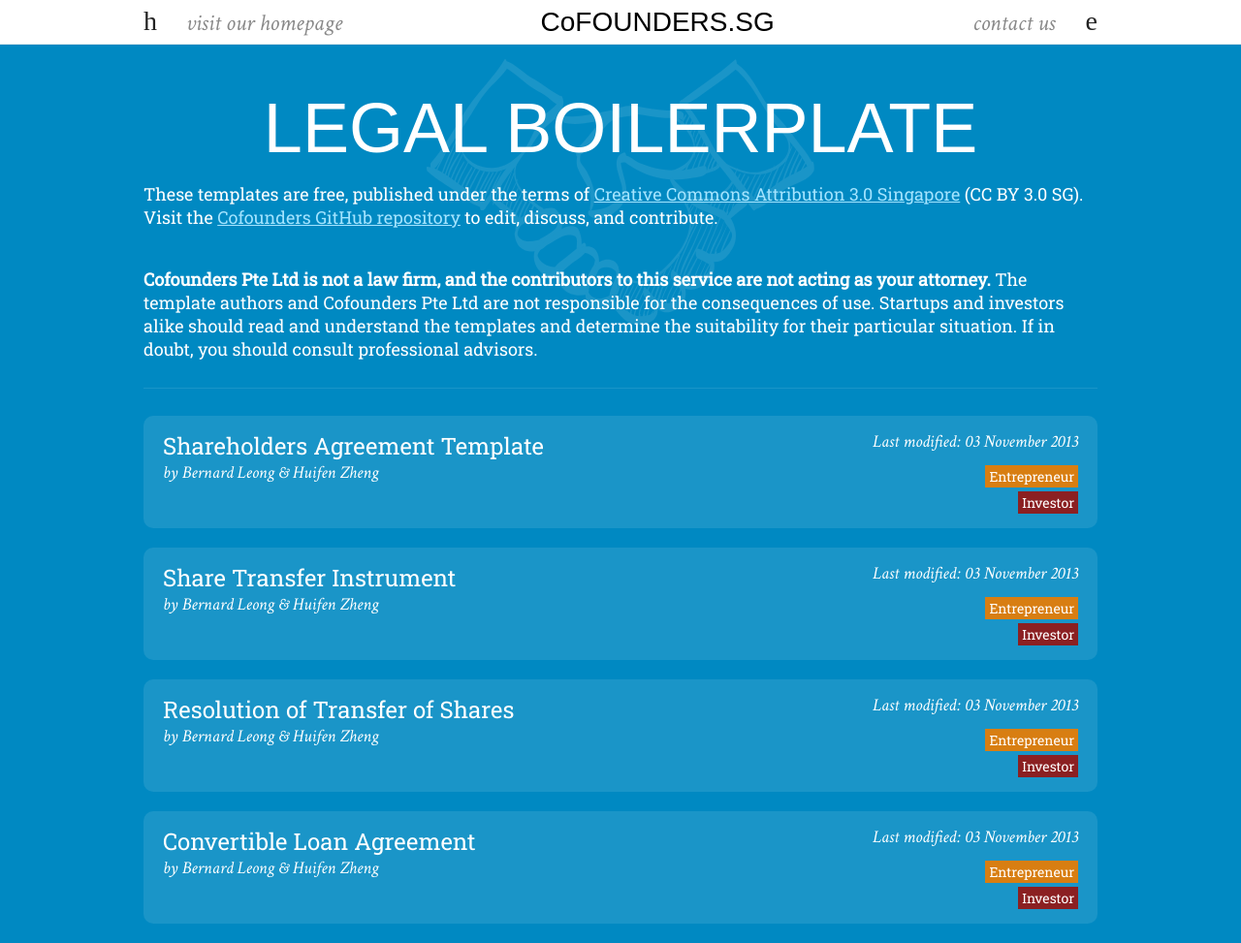
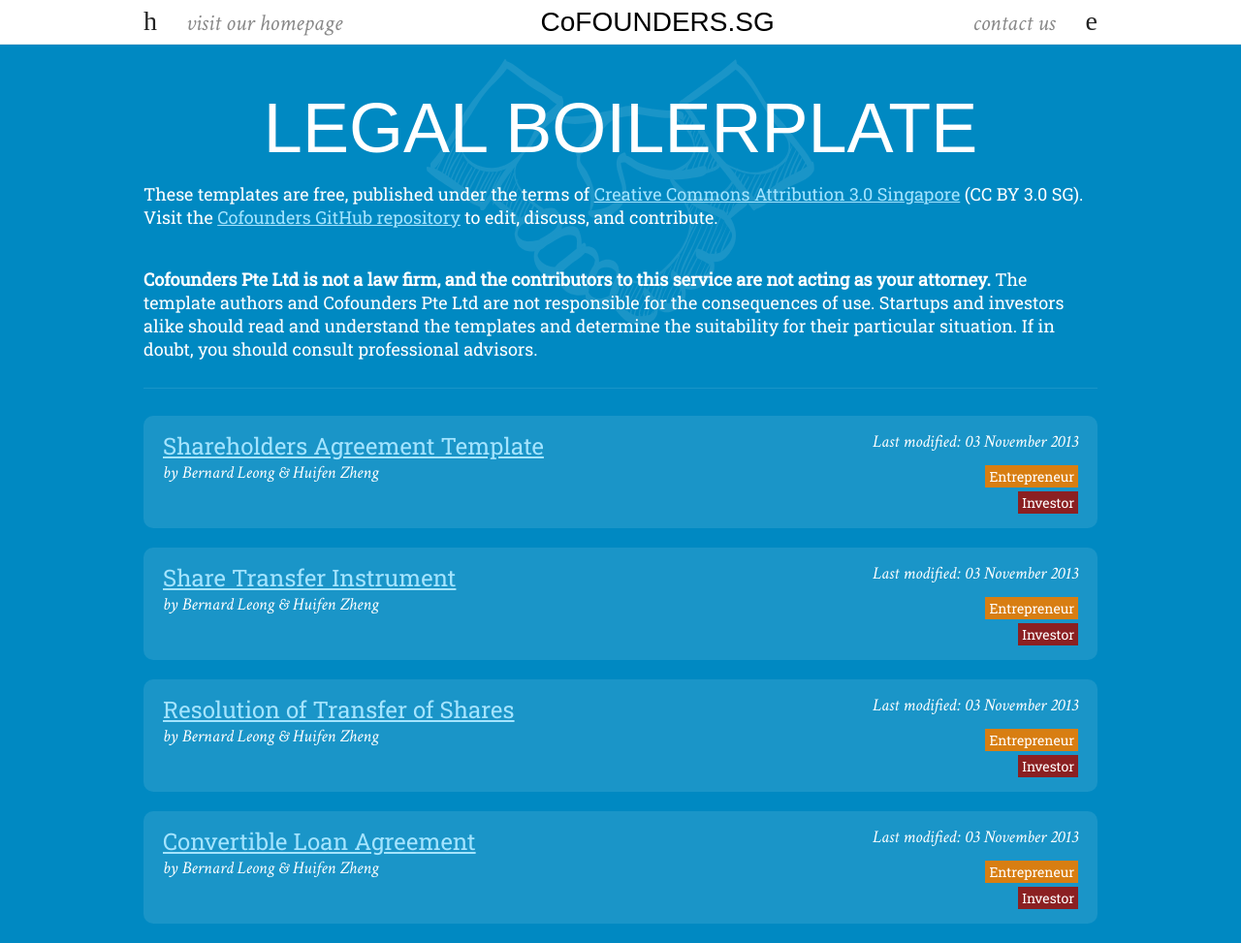
Before and after one commit to cofounders/legal, a Jekyll site: the page built from index.html, in a window 1280 px wide. Shown: the whole page at 97% size. Built offline with Jekyll 4.4.1, drawn with Linux system fonts in a browser that asks for light colours; some web fonts are replaced.

Commit message:
UX tweaks

```diff
--- a/styles/site.css
+++ b/styles/site.css
@@ -255,8 +255,8 @@
   margin: 0;
 }
 #list .template h3 a {
-  text-decoration: none;
-  color: #fff;
+  text-decoration: underline;
+  color: #a4e4ff;
 }
 #list .template .date {
   float: right;
@@ -331,3 +331,19 @@
 #list .template .tags li.investors span {
   background-color: #8b2022;
 }
+
+@media (max-width: 768px) {
+  #list .template .date {
+    float: none;
+    margin: 10px 0;
+  }
+  #list .template .tags {
+    float: none;
+    display: block;
+    text-align: left;
+    margin: 6px 0 10px 0;
+  }
+  #list .template .tags li {
+    display: inline-block;
+  }
+}
```
